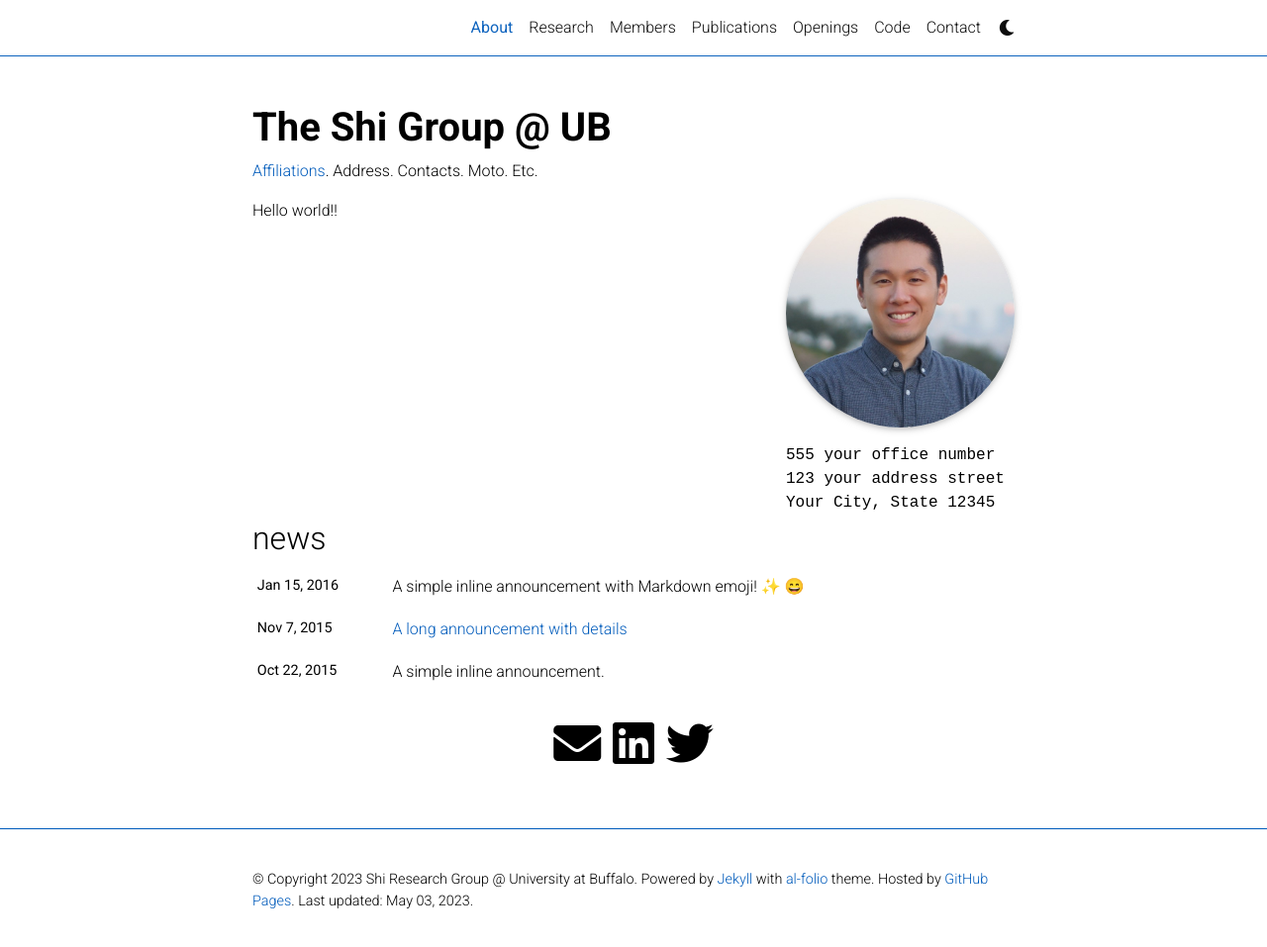
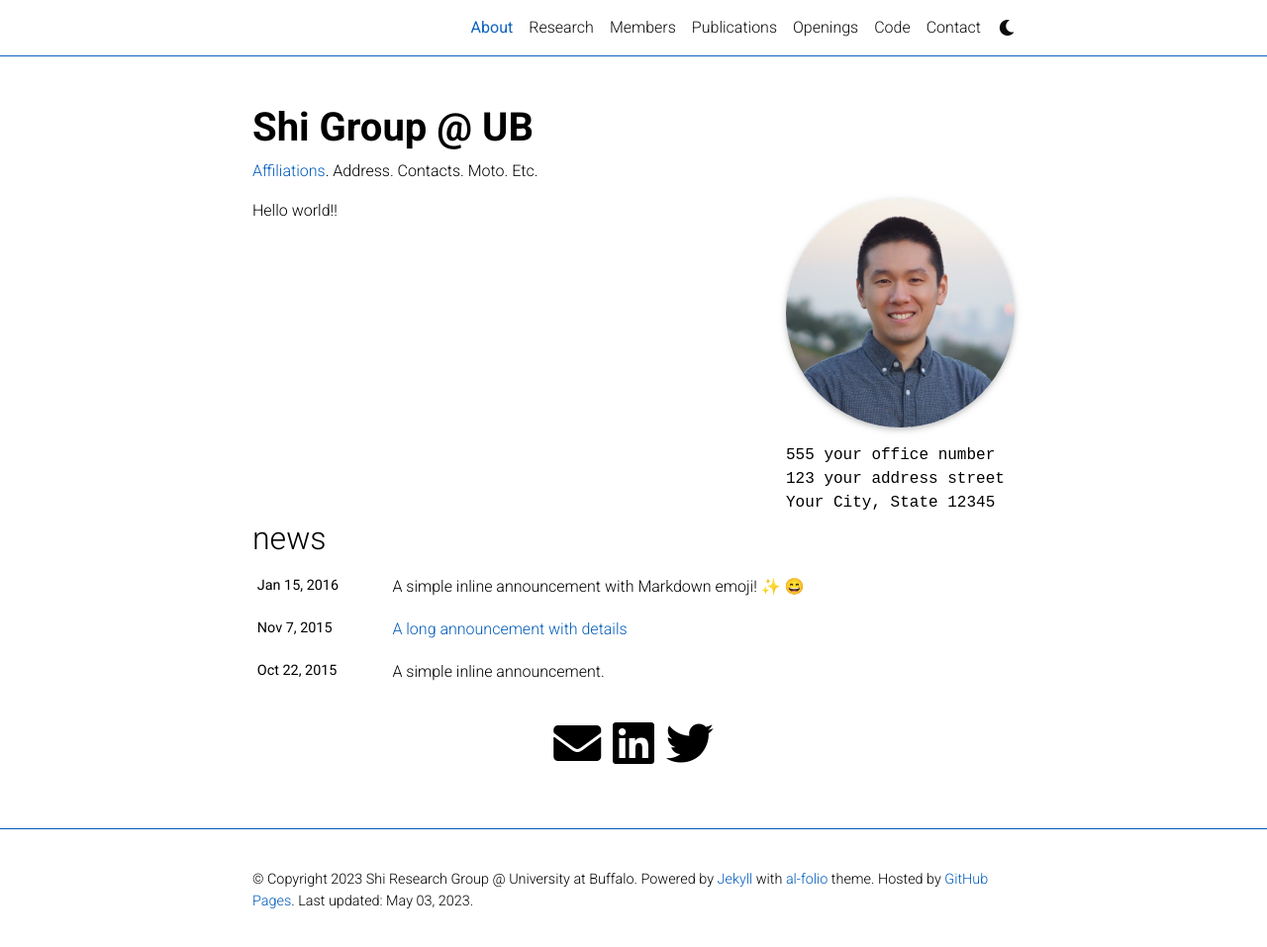
Before and after one commit to ShiResearchGroup/shiresearchgroup.github.io, a Jekyll site: the page built from _pages/about.md, in a window 1280 px wide and 961 px high. Shown: the top 957 px of the window at 99% size. Built offline with Jekyll 4.4.1, drawn with Linux system fonts in a browser that asks for light colours; full-size pictures stand in for the smaller copies a plugin makes; emoji names are drawn with the system emoji font; comment, search, counter and statistics services are not loaded; a style sheet for code colours, icons or effects is not loaded.

Commit message:
Update _config.yml

```diff
--- a/_config.yml
+++ b/_config.yml
@@ -2,7 +2,7 @@
 # Site settings
 # -----------------------------------------------------------------------------
 
-title: The Shi Group @ UB # the website title (if blank, full name will be used instead)
+title: Shi Group @ UB # the website title (if blank, full name will be used instead)
 first_name: Shi
 middle_name:
 last_name: Research Group @ University at Buffalo
@@ -12,7 +12,7 @@
 footer_text: >
   Powered by <a href="https://jekyllrb.com/" target="_blank">Jekyll</a> with <a href="https://github.com/alshedivat/al-folio">al-folio</a> theme.
   Hosted by <a href="https://pages.github.com/" target="_blank">GitHub Pages</a>.
-keywords: jekyll, jekyll-theme, academic-website, portfolio-website  # add your own keywords or leave empty
+keywords:   # add your own keywords or leave empty
 
 lang: en # the language of your site (for example: en, fr, cn, ru, etc.)
 icon: 🐃 # the emoji used as the favicon (alternatively, provide image name in /assets/img/)
```
